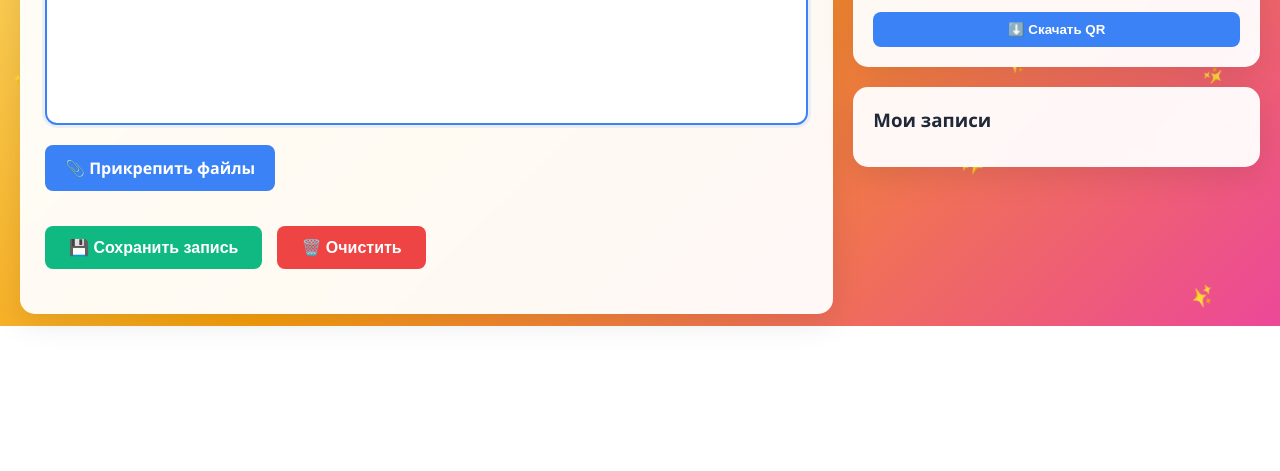
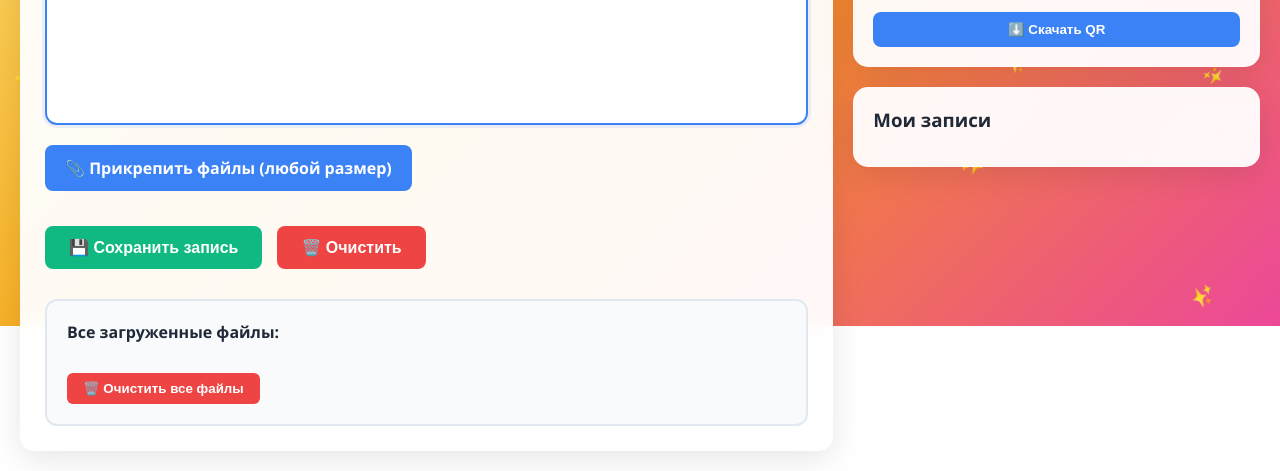
Before and after one commit to Bakdaulet1106/diary, a plain HTML site: page index.html in a window 1280 px wide. Shown: the part 474-945 px from the top of the page. Before the commit the page ends 808 px from the top, so only its background shows below. Drawn offline with Linux system fonts and the light colour scheme.

Commit message:
Update index.html

```diff
--- a/index.html
+++ b/index.html
@@ -1,3 +1,4 @@
+
 <!DOCTYPE html>
 <html lang="ru">
 <head>
@@ -49,14 +50,20 @@
                     <div id="editor" contenteditable="true" class="editor" placeholder="Начните писать свою запись..."></div>
 
                     <div class="file-upload-section">
-                        <input type="file" id="file-input" multiple accept="image/*,video/*,.zip,.rar" onchange="handleFiles(this.files)">
-                        <label for="file-input" class="file-upload-btn">📎 Прикрепить файлы</label>
+                        <input type="file" id="file-input" multiple accept="*/*" onchange="handleFiles(this.files)">
+                        <label for="file-input" class="file-upload-btn">📎 Прикрепить файлы (любой размер)</label>
                         <div id="file-list" class="file-list"></div>
                     </div>
 
                     <div class="entry-actions">
                         <button onclick="saveEntry()" class="save-btn">💾 Сохранить запись</button>
                         <button onclick="clearEditor()" class="clear-btn">🗑️ Очистить</button>
+                    </div>
+
+                    <div class="storage-info">
+                        <h4>Все загруженные файлы:</h4>
+                        <div id="all-files-list" class="all-files-grid"></div>
+                        <button onclick="clearAllFiles()" class="clear-all-files-btn">🗑️ Очистить все файлы</button>
                     </div>
                 </div>
             </div>
```
